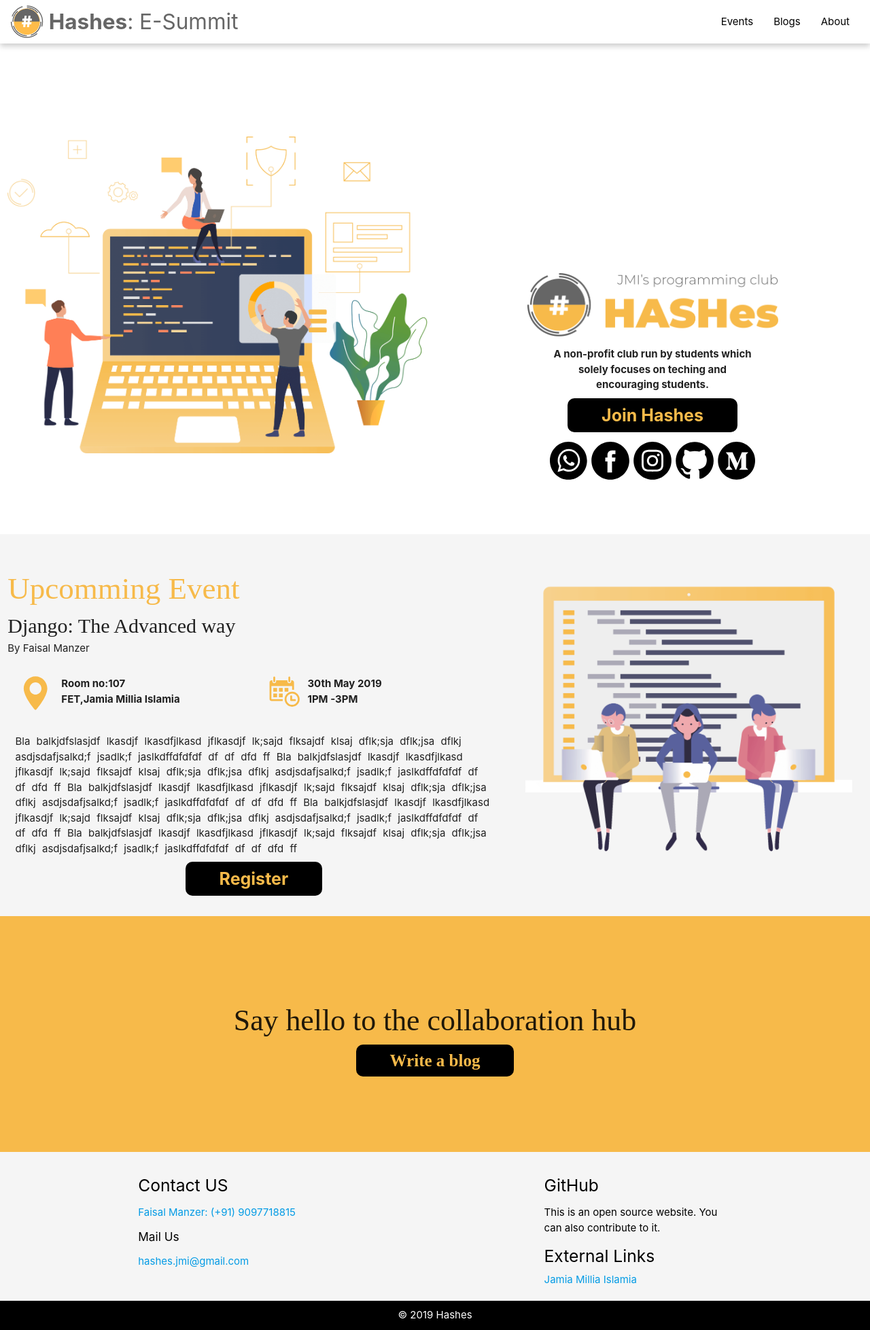
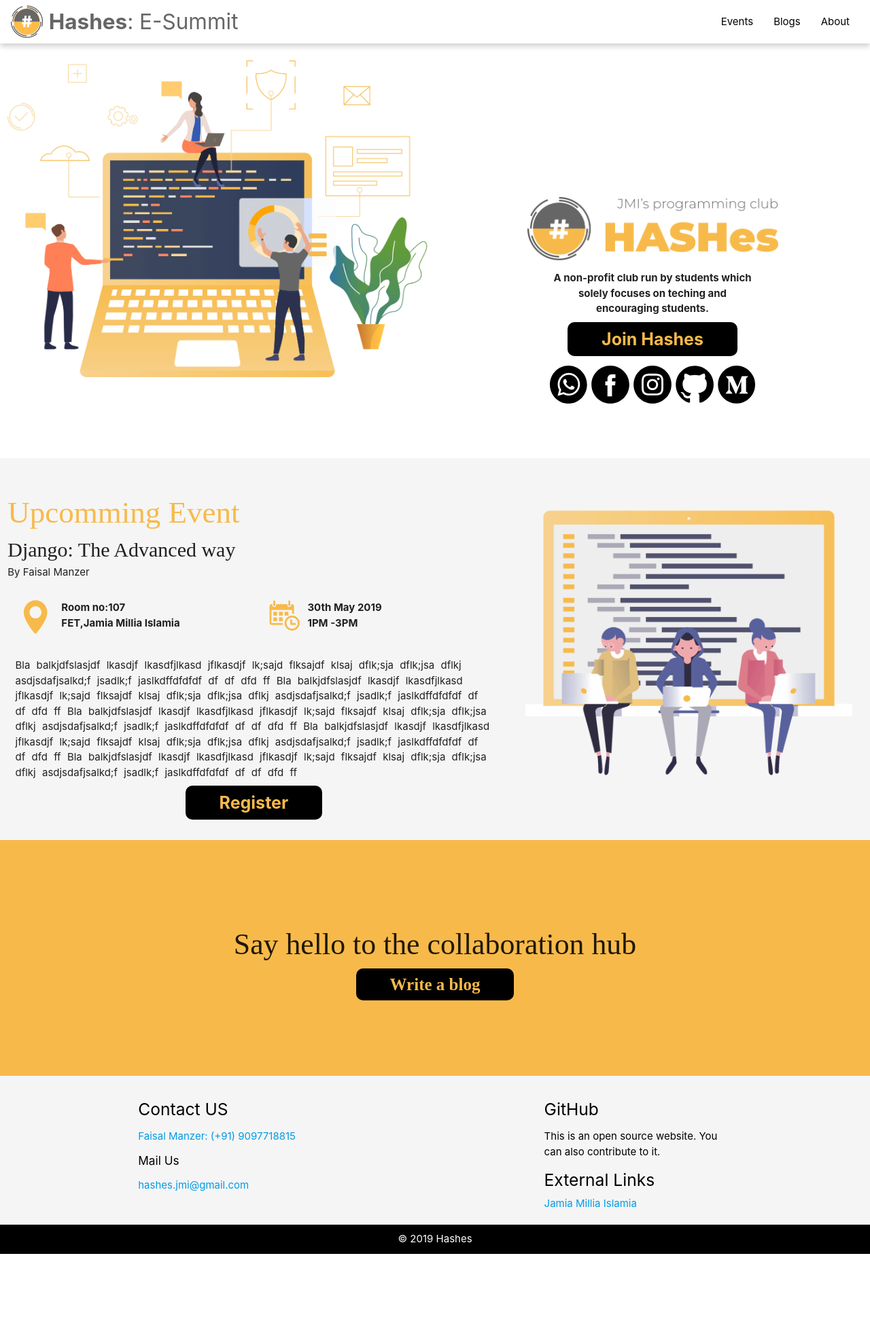
Before and after one commit to alhacen/hashes, a Jekyll site: the page built from index.html, in a window 1280 px wide. Shown: the whole page at 68% size. Built offline with Jekyll 4.4.1, drawn with Linux system fonts in a browser that asks for light colours; some web fonts are replaced; after the commit the page ends 1845 px from its top, so only the background shows below that.

Commit message:
just a minor change

```diff
--- a/_layouts/default.html
+++ b/_layouts/default.html
@@ -11,7 +11,7 @@
   </head>
   <body>
   {% include nav/component.html %}
-  <div id="main" style="">
+  <div id="main" style>
     {{content}}
   </div>
 {% include _footer.html %}
--- a/assets/css/styles.scss
+++ b/assets/css/styles.scss
@@ -25,7 +25,7 @@
 }
 footer{padding:20 0 0px}
 @media screen and (min-width: 992px) {
-   #header{margin-top:0px}
+   #main{margin-top:0px !important}
    #right_col_image{margin-top:200px}
    nav{box-shadow: 0 4px 8px 0 rgba(0,0,0,0.2) !important;}
    .social_media_links{width:50%;}
```
Also changed, not shown: 4 other files.
